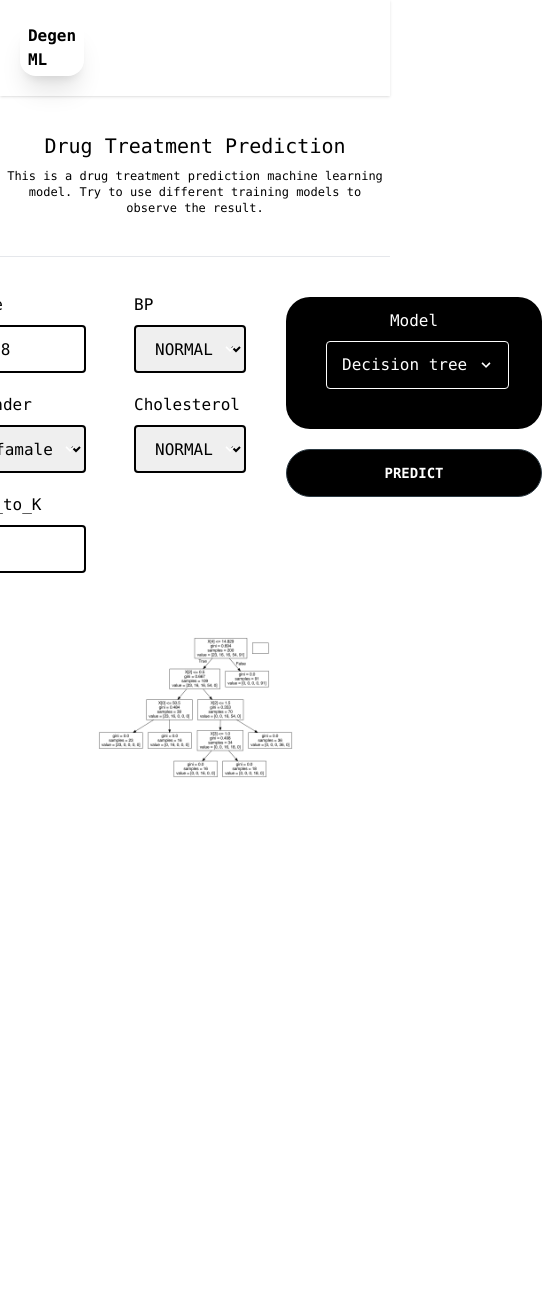
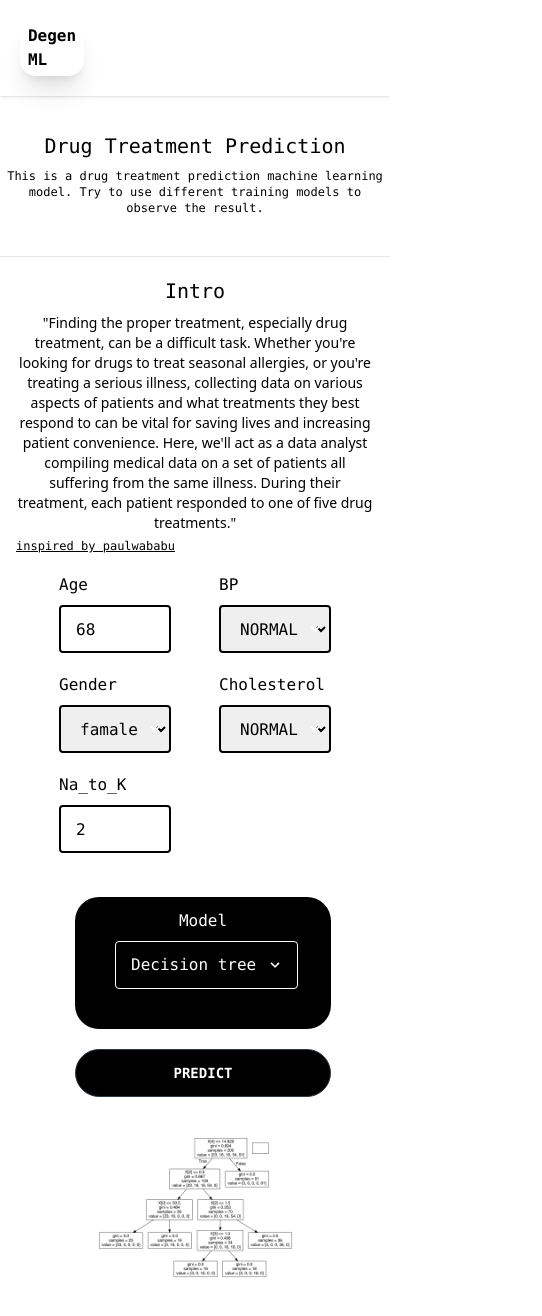
Before and after one commit to wesleytw/ml-client, a Next.js app: page / in a window 390 px wide. Shown: the top 1316 px of the page, 542 px wide, since content can reach past the window. Built offline with nearby package versions, Linux system fonts and the light colour scheme.

Commit message:
FIX: rwd

```diff
--- a/pages/index.jsx
+++ b/pages/index.jsx
@@ -6,12 +6,14 @@ import React, { useState, useEffect } from 'react'
 const Home = () => {
   const [inputs, setInputs] = useState({ ["time"]: new Date(Date.now()), age: 68, na: 2, sex: 0, bp: 2, c: 0, model: "tree" });
   const [img, setimg] = useState()
+  const [state, setstate] = useState()
   const handleChange = (event) => {
     const name = event.target.name;
     const value = event.target.value;
     setInputs(values => ({ ...values, [name]: value }))
   }
   const get = async () => {
+    setstate("getting")
     try {
       console.log("data get", JSON.stringify({
         "age": inputs.age,
@@ -46,6 +48,7 @@ const Home = () => {
     } catch (error) {
       // setimg(error.toString());
     }
+    setstate()
   }
 
   return (
@@ -66,8 +69,8 @@ const Home = () => {
             <p className=" text-center text-xs pt-2">This is a drug treatment prediction machine learning model. Try to use different training models to observe the result.</p>
           </div>
         </div>
-        <div className=" flex justify-center pt-5">
-          <div className=" w-72 h-60 mr-4">
+        <div className=" w-full md:flex md:justify-center pt-5">
+          <div className="px-4 md:px-0 md:w-72 md:h-60 md:mr-4">
             <p className=" text-center text-xl">Intro </p>
             <p className=" text-center text-sm pt-2 font-sans">
               "Finding the proper treatment, especially drug treatment,
@@ -78,6 +81,7 @@ const Home = () => {
             </p>
             <a href='https://dev.to/paulwababu' className=" w-full text-xs pt-2 underline text-right">inspired by paulwababu</a>
           </div>
+          <div className=" flex justify-center">
             <div className=" mt-5">
               <label className=" px-6 mb-6 block">
                 <p className=" text-invar-light-grey leading-4 font-normal mb-3">
@@ -150,6 +154,8 @@ const Home = () => {
                 </div>
               </label>
             </div>
+          </div>
+          <div className=" w-full md:w-min flex justify-center">
             <div className=" text-white ml-4 w-64">
               <div className=" mt-5 bg-black p-4 h-min rounded-3xl">
                 <label className="px-6 mb-6 block">
@@ -169,7 +175,7 @@ const Home = () => {
                   </div>
                 </label>
               </div>
-            <button className=" btn btn-wide text-white mt-5 bg-black p-4 h-min rounded-3xl "
+              <button className={" btn btn-wide text-white mt-5 bg-black p-4 h-min rounded-3xl "+(state=="getting"?" loading":"")}
                 onClick={() => get()}>
                 predict
               </button>
@@ -184,6 +190,7 @@ const Home = () => {
               }
             </div>
           </div>
+        </div>
         <div className=" w-full flex justify-center mt-10">
           <img src="/tree.png" alt="" className=" w-1/2 mb-10" />
         </div>
```
Lines whose indentation alone changed are shown as unchanged.
